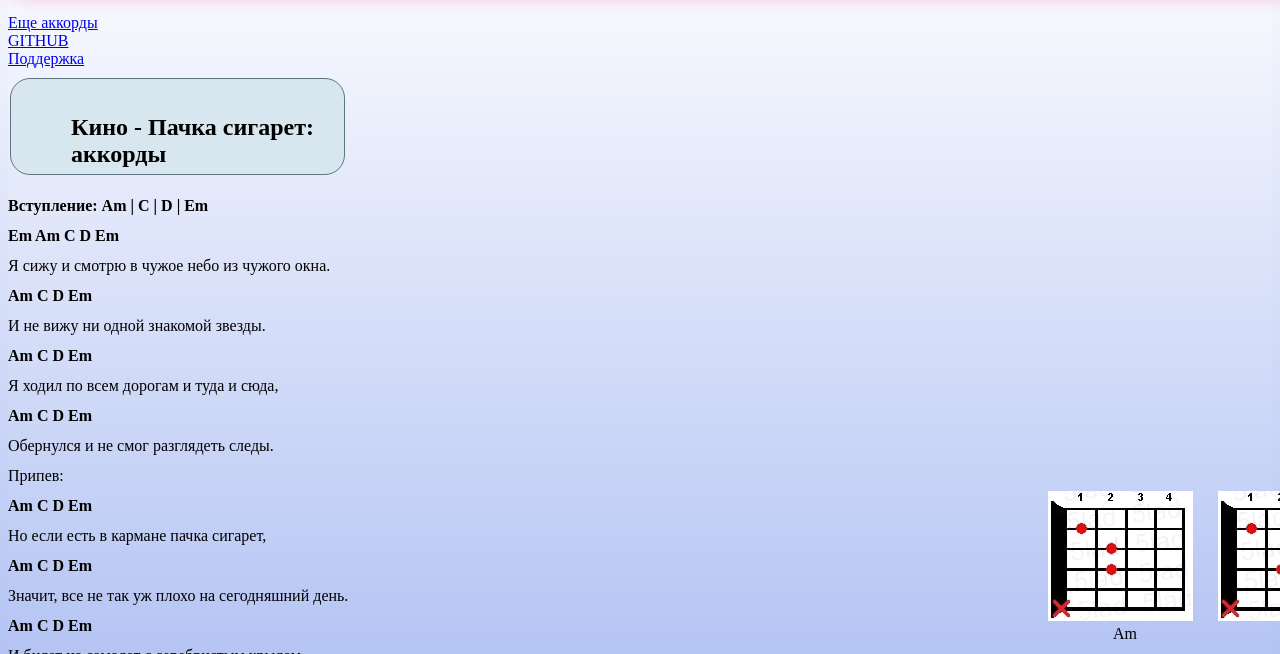
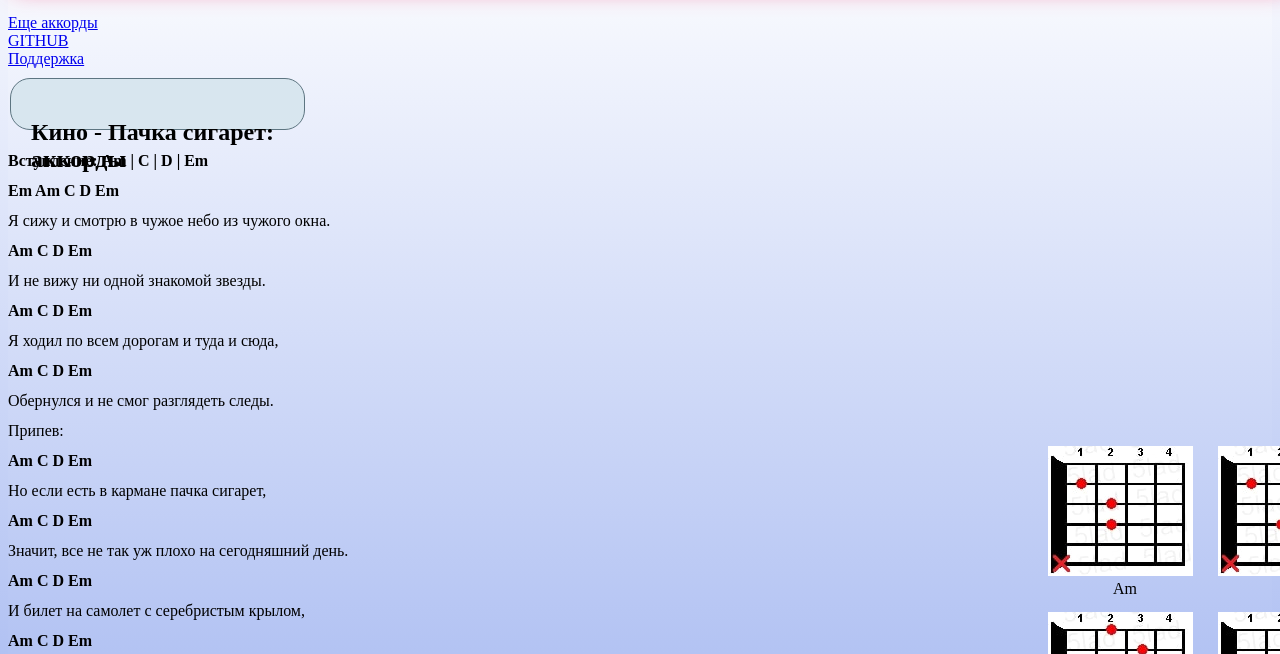
Before and after one commit to Rustam5873/rustamayushev, a plain HTML site: page index.html in a window 1280 px wide. Shown: the part 115-769 px from the top of the page. Drawn offline with Linux system fonts and the light colour scheme.

Commit message:
Update main.css

```diff
--- a/main.css
+++ b/main.css
@@ -42,7 +42,7 @@ div{
 	width: 20%;
 	height: 10px;
 	margin: 10px 2px;
-	padding: 15px 20px 70px 60px;
+	padding: 20px;
 	border-radius: 20px;
 }
 body,html{
```
